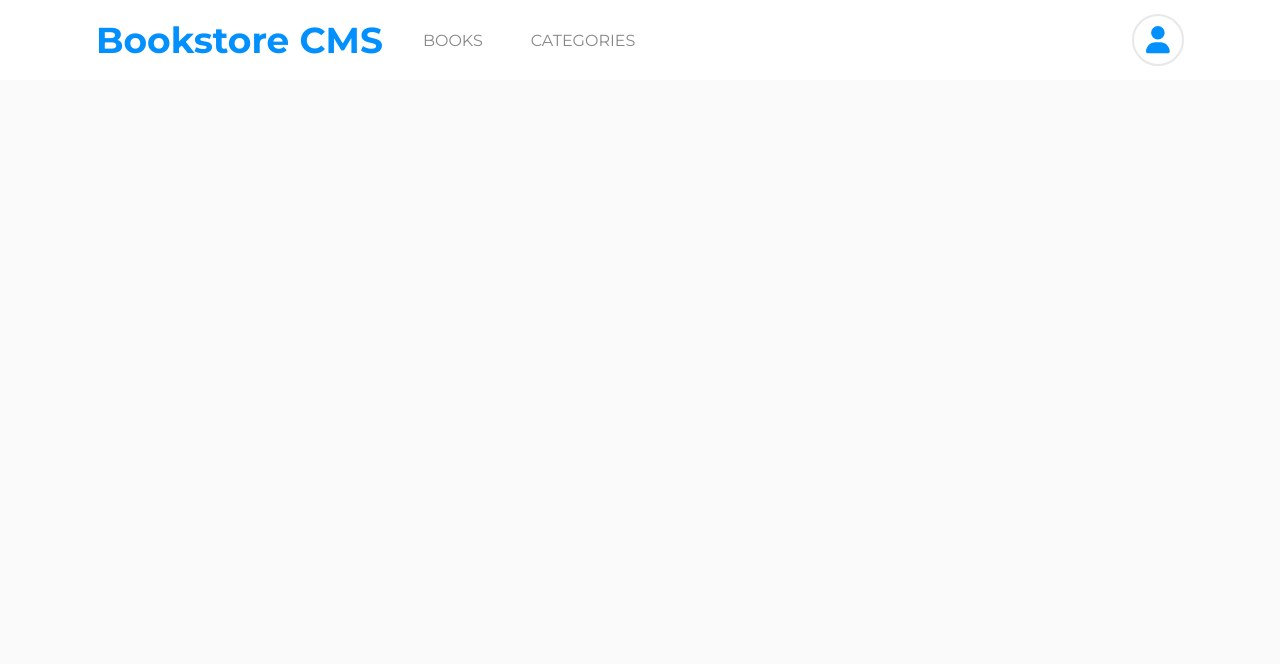
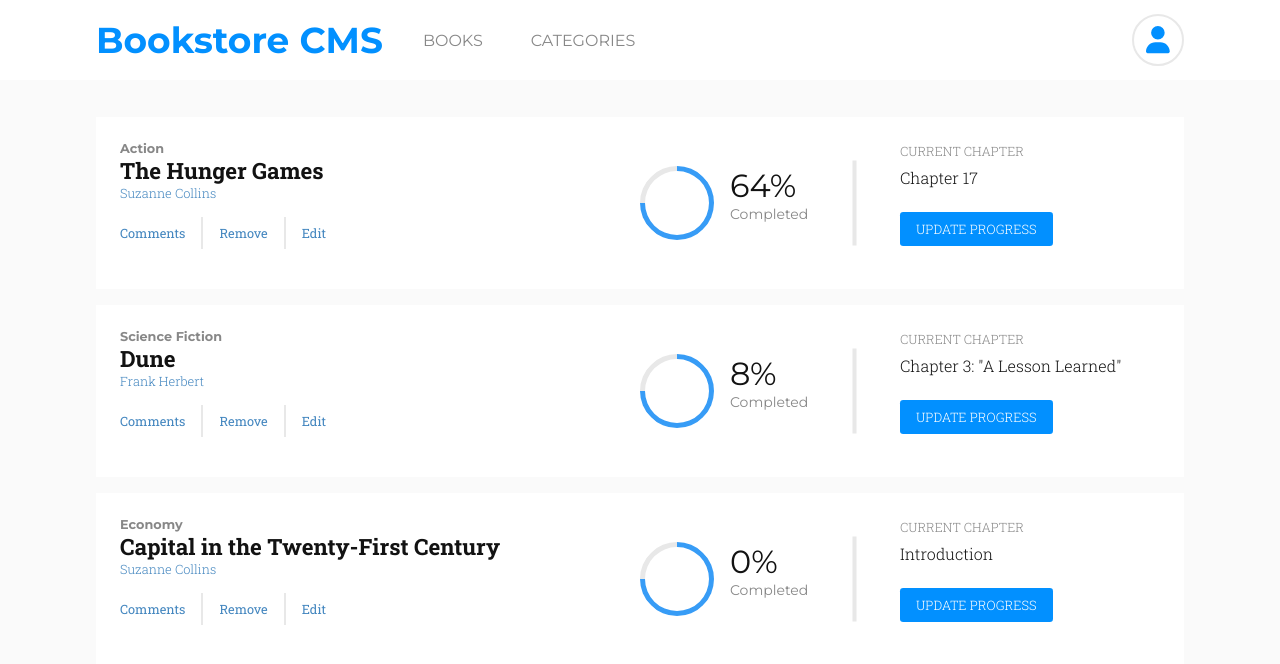
Before and after one commit to PraisesPJMT/Bookstore-RX, a React (Create React App) app: page / in a window 1280 px wide. Shown: the top 664 px of the page. Built offline with nearby package versions, Linux system fonts and the light colour scheme.

Commit message:
Add Book component

```diff
--- a/package.json
+++ b/package.json
@@ -9,6 +9,7 @@
     "@testing-library/jest-dom": "^5.16.5",
     "@testing-library/react": "^13.4.0",
     "@testing-library/user-event": "^13.5.0",
+    "prop-types": "^15.8.1",
     "react": "^18.2.0",
     "react-dom": "^18.2.0",
     "react-router-dom": "^6.4.0",
--- a/src/App.css
+++ b/src/App.css
@@ -64,3 +64,13 @@
   color: #0290ff;
   font-size: 1.7rem;
 }
+
+.book-page {
+  padding: 2.3rem 6rem;
+}
+
+.books {
+  display: flex;
+  flex-direction: column;
+  gap: 1rem;
+}
--- a/src/App.js
+++ b/src/App.js
@@ -1,12 +1,18 @@
 import {
   BrowserRouter as Router,
+  Routes,
+  Route,
 } from 'react-router-dom';
 import './App.css';
 import Header from './components/Header';
+import BookPage from './pages/BookPage';
 
 const App = () => (
   <Router>
     <Header />
+    <Routes>
+      <Route path="/" element={<BookPage />} />
+    </Routes>
   </Router>
 );
 
--- /dev/null
+++ b/src/components/Book.js
@@ -0,0 +1,74 @@
+import React from 'react';
+import PropTypes from 'prop-types';
+import './styles/Book.css';
+
+const Book = ({
+  title, author, tag, progress, chapter,
+}) => (
+  <div className="book">
+    <div className="book-info">
+      <p className="book-tag">{tag}</p>
+      <p className="book-title">{title}</p>
+      <p className="book-author">{author}</p>
+      <div className="book-actions">
+        <button
+          className="book-btn comment-btn"
+          type="button"
+        >
+          Comments
+        </button>
+        <button
+          className="book-btn remove-btn"
+          type="button"
+        >
+          Remove
+        </button>
+        <button
+          className="book-btn edit-btn"
+          type="button"
+        >
+          Edit
+        </button>
+      </div>
+    </div>
+    <div className="book-logo">
+      <div className="book-progress-wrapper">
+        <div className="book-progress-bar" />
+        <div className="book-progress-container">
+          <p className="book-progress">
+            {progress}
+            %
+          </p>
+          <p className="book-progress-status">Completed</p>
+        </div>
+      </div>
+
+      <hr className="progress-divider" />
+
+      <div className="chapter-info">
+        <p className="chapter">
+          CURRENT CHAPTER
+        </p>
+        <p className="current-chapter">
+          {chapter}
+        </p>
+        <button
+          className="update-btn"
+          type="button"
+        >
+          UPDATE PROGRESS
+        </button>
+      </div>
+    </div>
+  </div>
+);
+
+Book.propTypes = {
+  title: PropTypes.string.isRequired,
+  author: PropTypes.string.isRequired,
+  progress: PropTypes.number.isRequired,
+  tag: PropTypes.string.isRequired,
+  chapter: PropTypes.string.isRequired,
+};
+
+export default Book;
--- /dev/null
+++ b/src/components/mockBooks.js
@@ -0,0 +1,26 @@
+export default [
+  {
+    id: 1,
+    title: 'The Hunger Games',
+    author: 'Suzanne Collins',
+    tag: 'Action',
+    progress: 64,
+    chapter: 'Chapter 17',
+  },
+  {
+    id: 2,
+    title: 'Dune',
+    author: 'Frank Herbert',
+    tag: 'Science Fiction',
+    progress: 8,
+    chapter: 'Chapter 3: "A Lesson Learned"',
+  },
+  {
+    id: 3,
+    title: 'Capital in the Twenty-First Century',
+    author: 'Suzanne Collins',
+    tag: 'Economy',
+    progress: 0,
+    chapter: 'Introduction',
+  },
+];
--- /dev/null
+++ b/src/components/styles/Book.css
@@ -0,0 +1,157 @@
+.book {
+  display: flex;
+  padding: 1.5rem;
+  background: #fff;
+}
+
+.book-info {
+  margin-right: auto;
+}
+
+.book-tag {
+  color: #121212;
+  font-family: 'Montserrat', sans-serif;
+  font-weight: 700;
+  font-size: 0.8rem;
+  opacity: 0.5;
+}
+
+.book-title {
+  color: #121212;
+  font-family: 'Roboto Slab', serif;
+  font-weight: 700;
+  font-size: 1.4rem;
+}
+
+.book-author{
+  color: #4386bf;
+  font-family: 'Roboto Slab', serif;
+  font-weight: 300;
+  font-size: 0.8rem;
+}
+
+.book-actions {
+  padding: 1rem 0;
+}
+
+.book-btn,
+.update-btn {
+  cursor: pointer;
+}
+
+.book-btn {
+  color: #4386bf;
+  font-family: 'Roboto Slab', serif;
+  font-size: 0.8rem;
+  padding-top: 0.5rem;
+  padding-bottom: 0.5rem;
+  border: none;
+  background: none;
+  transition: all 0.2s ease-in-out;
+}
+
+.book-btn:hover {
+  font-weight: 700;
+}
+
+.comment-btn {
+  padding-right: 1rem;
+}
+
+.remove-btn {
+  padding-left: 1rem;
+  padding-right: 1rem;
+  border-left: 2px solid #e8e8e8;
+  border-right: 2px solid #e8e8e8;
+}
+
+.edit-btn {
+  padding-left: 1rem;
+}
+
+.book-logo {
+  display: flex;
+  align-items: center;
+  width: 50%;
+  justify-content: space-between;
+}
+
+.progress-divider {
+  border: 2px solid #e8e8e8;
+  padding: 0 2.5rem;
+  rotate: 90deg;
+  width: 1px;
+}
+
+.chapter-info {
+  width: 50%;
+}
+
+.chapter,
+.current-chapter {
+  font-family: 'Roboto Slab', serif;
+  color: #121212;
+}
+
+.chapter {
+  font-size: 0.8rem;
+  font-weight: 300;
+  opacity: 0.5;
+}
+
+.current-chapter {
+  font-size: 1rem;
+  font-weight: 300;
+  margin: 0.5rem 0;
+}
+
+.update-btn {
+  font-family: 'Roboto Slab', serif;
+  font-size: 0.813rem;
+  font-weight: 300;
+  color: #fff;
+  background: #0290ff;
+  border: none;
+  border-radius: 0.2rem;
+  padding: 0.5rem 1rem;
+  margin: 1rem 0;
+  transition: all 0.2s ease-in-out;
+}
+
+.update-btn:hover {
+  font-weight: 900;
+  color: #0290ff;
+  background: #fff;
+  border: 2px solid #0290ff;
+}
+
+.book-progress-wrapper {
+  display: flex;
+  gap: 1rem;
+}
+
+.book-progress,
+.book-progress-status {
+  font-family: 'Montserrat', sans-serif;
+  color: #121212;
+}
+
+.book-progress {
+  font-size: 2rem;
+}
+
+.book-progress-status {
+  font-size: 0.875rem;
+  opacity: 0.5;
+}
+
+.book-progress-bar {
+  border-top: 5px solid #379cf6;
+  border-right: 5px solid #379cf6;
+  border-bottom: 5px solid #379cf6;
+  border-left: 5px solid #e8e8e8;
+  width: 4rem;
+  height: 4rem;
+  border-radius: 50%;
+  rotate: 45deg;
+}
--- /dev/null
+++ b/src/pages/BookPage.js
@@ -0,0 +1,26 @@
+import React from 'react';
+import bookCatalog from '../components/mockBooks';
+import Book from '../components/Book';
+
+const BookPage = () => {
+  const books = bookCatalog.map((book) => (
+    <Book
+      key={book.id}
+      title={book.title}
+      author={book.author}
+      tag={book.tag}
+      progress={book.progress}
+      chapter={book.chapter}
+    />
+  ));
+
+  return (
+    <div className="book-page">
+      <div className="books">
+        { books }
+      </div>
+    </div>
+  );
+};
+
+export default BookPage;
```
Also changed, not shown: 1 other file (tests, documents, lock files or other folders).
